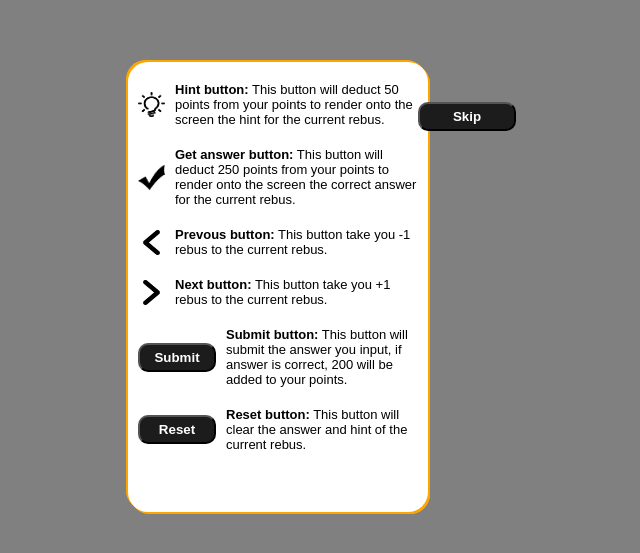
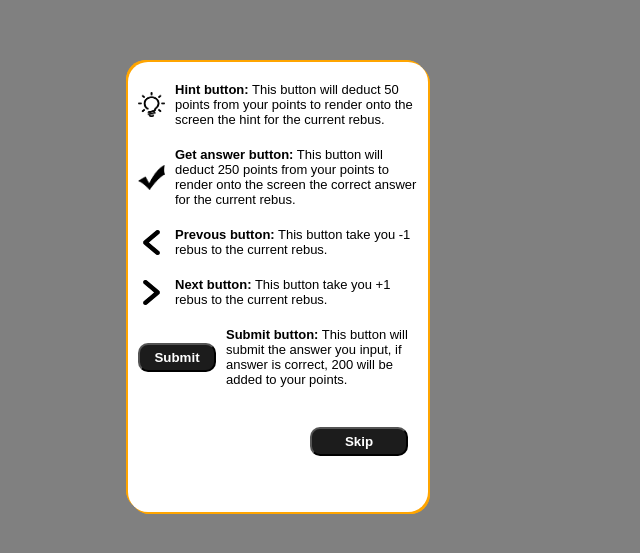
Before and after one commit to Youngtechie/Rebus-Puzzles_webpage, a React (Vite) app: page / in a window 1280 px wide. Shown: the part 113-666 px from the top of the page, without its empty margins (362-1002 px from the left). Built offline with nearby package versions, Linux system fonts and the light colour scheme.

Commit message:
::[Tutorial Update]

```diff
--- a/src/components/Tutorial.jsx
+++ b/src/components/Tutorial.jsx
@@ -37,11 +37,6 @@ export default function TutorialPage(){
                     will be added to your points.</span>
             </section>
 
-            <section className='eachT'>
-                <button type="button" className='Tbtn' id='Tbtnreset'> Reset </button>
-                <span><strong>Reset button:</strong> This button will clear the answer and hint of the current rebus.</span>
-            </section>
-
             <button className="Tbtn" id='Tbtnskip' onClick={skip}>Skip</button>
         </section>
     )
```
